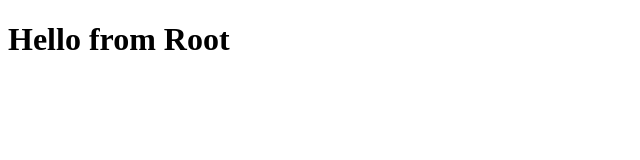
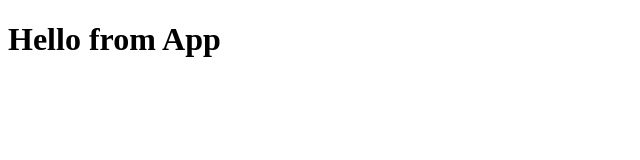
Before and after one commit to wilsonwu738/W10D5, a React (Create React App) app: page / in a window 1280 px wide. Shown: the top 160 px of the page, without its empty margins (0-640 px from the left). Built offline with nearby package versions, Linux system fonts and the light colour scheme.

Commit message:
Updated root

```diff
--- /dev/null
+++ b/src/App.js
@@ -0,0 +1,7 @@
+function App() {
+  return (
+    <h1>Hello from App</h1>
+  );
+}
+
+export default App;
--- a/src/Root.js
+++ /dev/null
@@ -1,7 +0,0 @@
-function Root() {
-  return (
-    <h1>Hello from Root</h1>
-  );
-}
-
-export default Root;
--- a/src/index.js
+++ b/src/index.js
@@ -1,11 +1,12 @@
 import React from 'react';
 import ReactDOM from 'react-dom';
 import './index.css';
-import Root from './Root';
+import App from './App.js';
 
 ReactDOM.render(
   <React.StrictMode>
-    <Root />
+    <App/>
+    {/* <h1>Hello from Root</h1> */}
   </React.StrictMode>,
   document.getElementById('root')
 );
```
